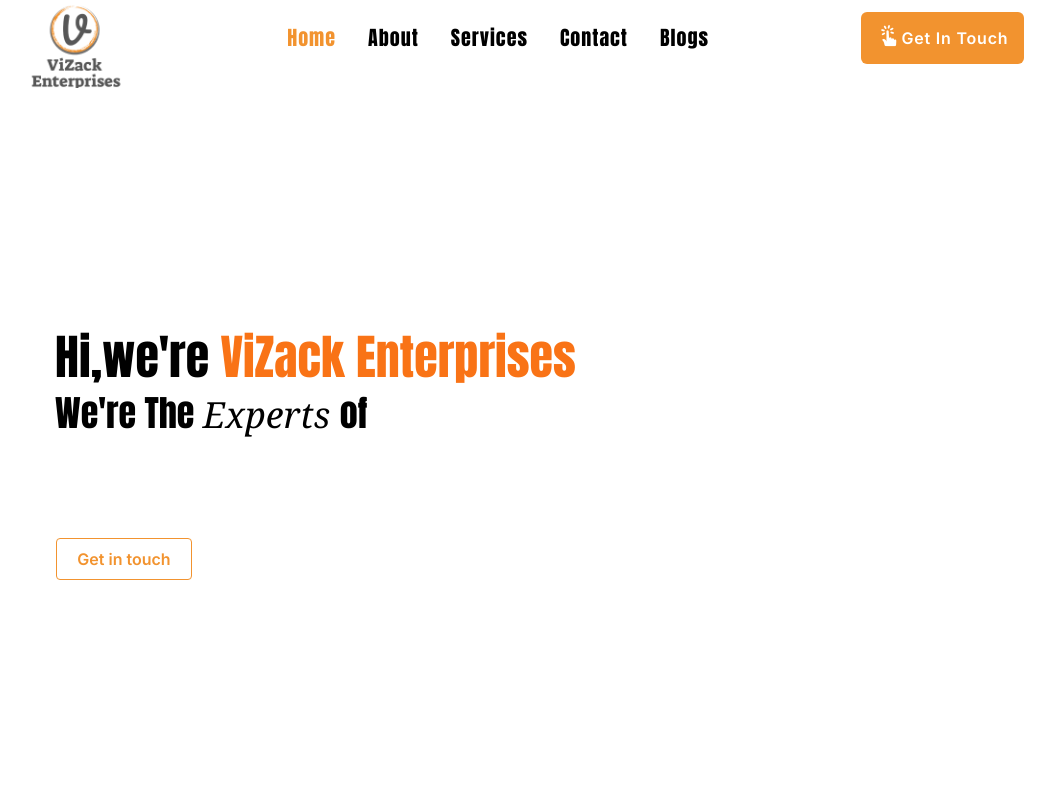
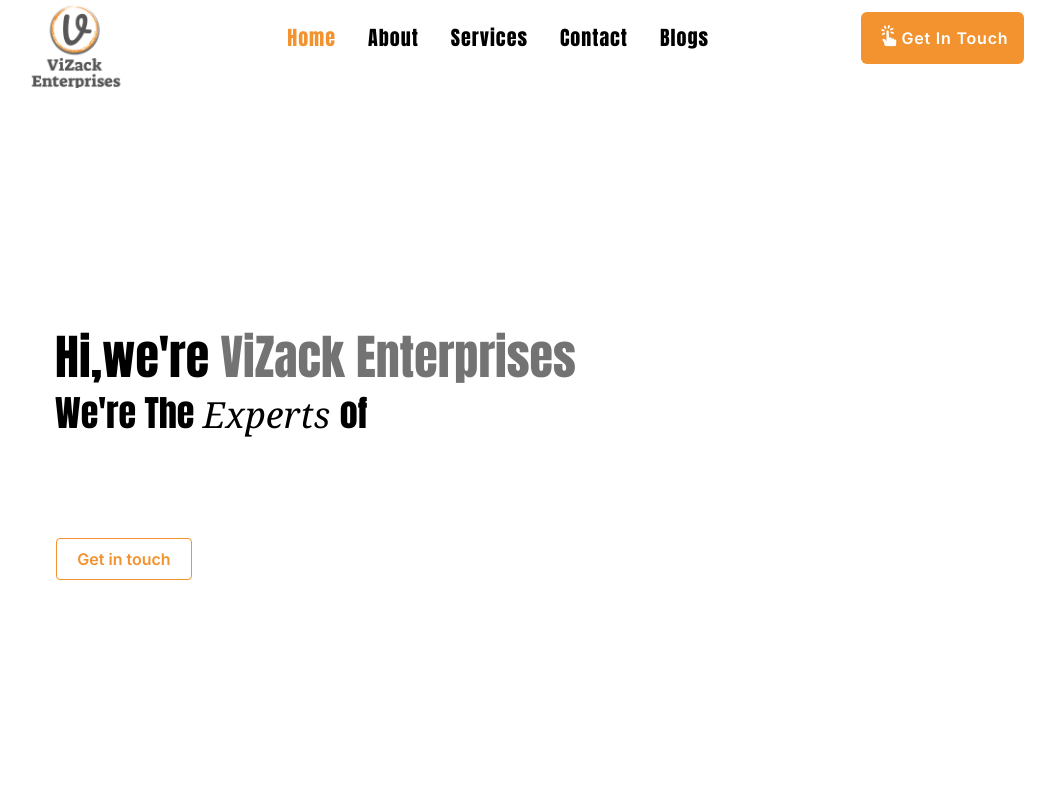
Before and after one commit to ayushsharma74/vizack.com, a Next.js app: page / in a window 1280 px wide. Shown: the top 800 px of the page, without its empty margins (120-1175 px from the left). Built offline with nearby package versions, Linux system fonts and the light colour scheme.

Commit message:
Update page.jsx

```diff
--- a/src/app/page.jsx
+++ b/src/app/page.jsx
@@ -36,7 +36,7 @@
       <div className="h-screen w-full flex-col flex justify-center items-center">
           <div className="h-[9.375rem] w-[36.625rem] bg-transparent mr-[21.5rem] mb-[11rem]">
             <main className={anton.className}>
-              <h1 className='text-5xl mb-2'>Hi,we're <font className="text-orange-500">ViZack Enterprises</font></h1>
+              <h1 className='text-5xl mb-2'>Hi,we're <font className="text-default-gray"><span class name="text-default">V</span>i<span class name="text-default">Z</span>ack Enterprises</font></h1>
             </main>
             <font className={anton.className}>
              <h1 className='text-4xl mt-3'>We're The <em className='normal font-serif'> Experts </em> of</h1>
```
